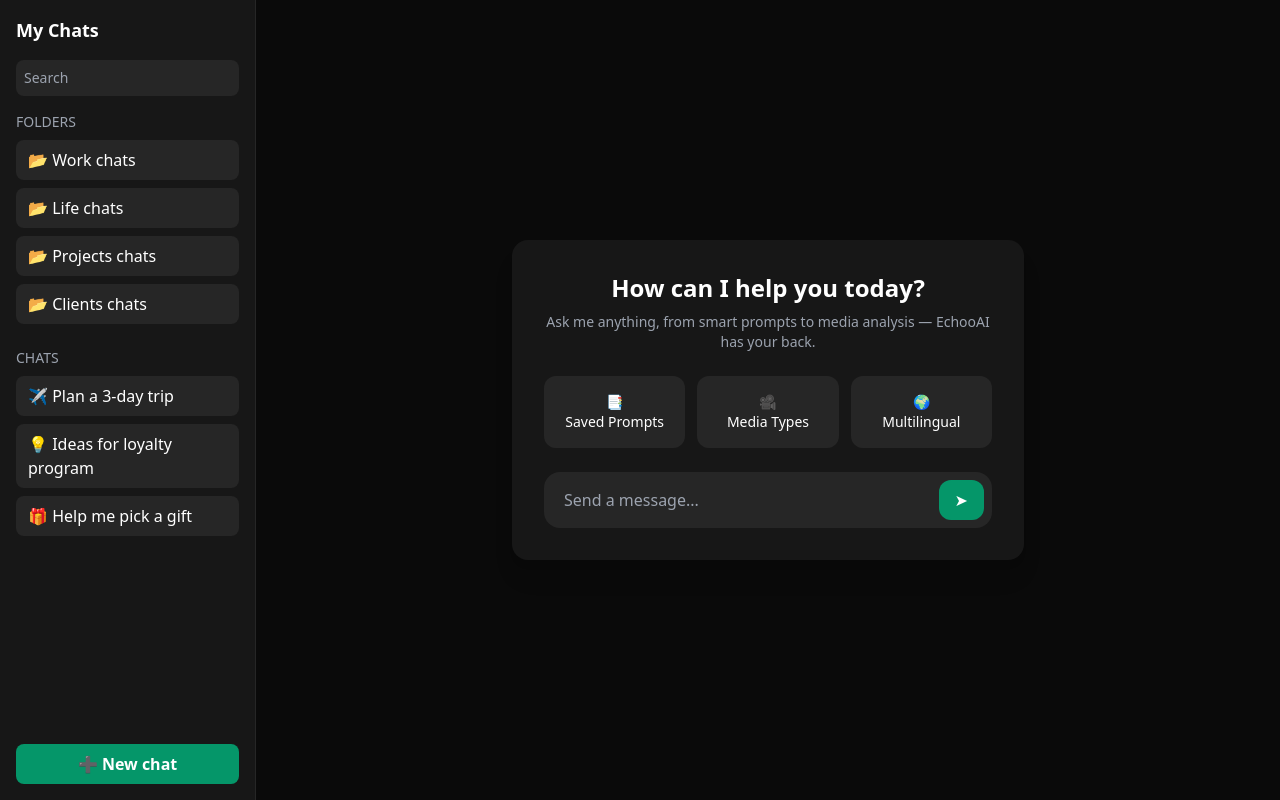
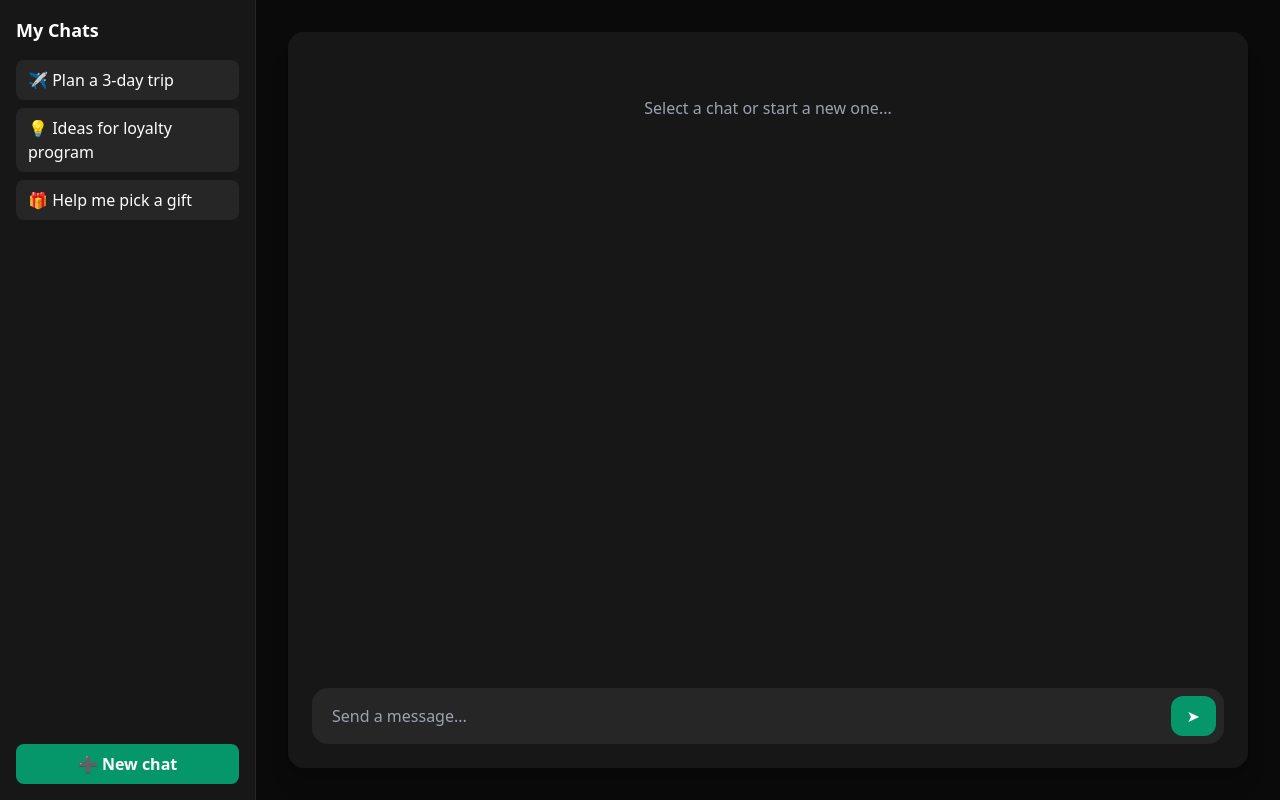
Before and after one commit to Nayan-Programmer/Echoo, a Flask app: page / in a window 1280 px wide. Run offline with Flask 3, Linux system fonts and the light colour scheme; some libraries are stand-ins or nearby versions.

Commit message:
index.html

```diff
--- a/templates/index.html
+++ b/templates/index.html
@@ -3,7 +3,7 @@
 <head>
   <meta charset="UTF-8">
   <meta name="viewport" content="width=device-width, initial-scale=1.0">
-  <title>EchooAI Dashboard</title>
+  <title>EchooAI</title>
   <script src="https://cdn.tailwindcss.com"></script>
 </head>
 <body class="bg-neutral-950 text-white flex min-h-screen">
@@ -12,73 +12,99 @@
   <aside class="w-64 bg-neutral-900 border-r border-neutral-800 p-4 flex flex-col">
     <h2 class="text-lg font-bold mb-4">My Chats</h2>
 
-    <!-- Search -->
-    <input type="text" placeholder="Search"
-           class="w-full mb-4 p-2 rounded-lg bg-neutral-800 text-sm placeholder-gray-400 focus:outline-none"/>
-
-    <!-- Folders -->
-    <div class="mb-6">
-      <h3 class="text-sm uppercase text-gray-400 mb-2">Folders</h3>
-      <ul class="space-y-2">
-        <li class="px-3 py-2 rounded-lg bg-neutral-800 cursor-pointer hover:bg-neutral-700">📂 Work chats</li>
-        <li class="px-3 py-2 rounded-lg bg-neutral-800 cursor-pointer hover:bg-neutral-700">📂 Life chats</li>
-        <li class="px-3 py-2 rounded-lg bg-neutral-800 cursor-pointer hover:bg-neutral-700">📂 Projects chats</li>
-        <li class="px-3 py-2 rounded-lg bg-neutral-800 cursor-pointer hover:bg-neutral-700">📂 Clients chats</li>
-      </ul>
-    </div>
-
     <!-- Chats -->
-    <div class="flex-1">
-      <h3 class="text-sm uppercase text-gray-400 mb-2">Chats</h3>
-      <ul class="space-y-2">
-        <li class="px-3 py-2 rounded-lg bg-neutral-800 cursor-pointer hover:bg-neutral-700">
+    <div class="flex-1 overflow-y-auto">
+      <ul id="chatList" class="space-y-2">
+        <li class="px-3 py-2 rounded-lg bg-neutral-800 cursor-pointer hover:bg-neutral-700" data-chat="trip">
           ✈️ Plan a 3-day trip
         </li>
-        <li class="px-3 py-2 rounded-lg bg-neutral-800 cursor-pointer hover:bg-neutral-700">
+        <li class="px-3 py-2 rounded-lg bg-neutral-800 cursor-pointer hover:bg-neutral-700" data-chat="loyalty">
           💡 Ideas for loyalty program
         </li>
-        <li class="px-3 py-2 rounded-lg bg-neutral-800 cursor-pointer hover:bg-neutral-700">
+        <li class="px-3 py-2 rounded-lg bg-neutral-800 cursor-pointer hover:bg-neutral-700" data-chat="gift">
           🎁 Help me pick a gift
         </li>
       </ul>
     </div>
 
-    <!-- New chat button -->
     <button class="mt-4 flex items-center justify-center bg-emerald-600 hover:bg-emerald-700 px-3 py-2 rounded-lg font-semibold">
       ➕ New chat
     </button>
   </aside>
 
   <!-- Main Chat Area -->
-  <main class="flex-1 flex flex-col items-center justify-center p-8">
+  <main class="flex-1 flex flex-col p-8">
 
-    <!-- Center Card -->
-    <div class="bg-neutral-900 p-8 rounded-2xl shadow-xl max-w-lg w-full text-center">
-      <h1 class="text-2xl font-bold mb-2">How can I help you today?</h1>
-      <p class="text-gray-400 text-sm mb-6">
-        Ask me anything, from smart prompts to media analysis — EchooAI has your back.
-      </p>
-
-      <!-- Feature Cards -->
-      <div class="grid grid-cols-3 gap-3 mb-6">
-        <div class="bg-neutral-800 p-4 rounded-xl text-sm hover:bg-neutral-700 cursor-pointer">
-          📑 <br> Saved Prompts
-        </div>
-        <div class="bg-neutral-800 p-4 rounded-xl text-sm hover:bg-neutral-700 cursor-pointer">
-          🎥 <br> Media Types
-        </div>
-        <div class="bg-neutral-800 p-4 rounded-xl text-sm hover:bg-neutral-700 cursor-pointer">
-          🌍 <br> Multilingual
-        </div>
+    <!-- Chat Box -->
+    <div class="bg-neutral-900 p-6 rounded-2xl shadow-xl flex-1 flex flex-col">
+      <div id="chatWindow" class="flex-1 overflow-y-auto mb-4">
+        <p class="text-gray-400 text-center mt-10">Select a chat or start a new one...</p>
       </div>
 
-      <!-- Search Bar -->
+      <!-- Input -->
       <div class="flex items-center bg-neutral-800 rounded-2xl p-2">
-        <input type="text" placeholder="Send a message..."
+        <input id="messageInput" type="text" placeholder="Send a message..."
                class="flex-1 bg-transparent px-3 py-2 focus:outline-none"/>
-        <button class="bg-emerald-600 hover:bg-emerald-700 px-4 py-2 rounded-xl">➤</button>
+        <button id="sendBtn" class="bg-emerald-600 hover:bg-emerald-700 px-4 py-2 rounded-xl">➤</button>
       </div>
     </div>
   </main>
+
+  <script>
+    const chatWindow = document.getElementById('chatWindow');
+    const messageInput = document.getElementById('messageInput');
+    const sendBtn = document.getElementById('sendBtn');
+    const chatList = document.getElementById('chatList');
+
+    // Dummy chats
+    const chats = {
+      trip: ["Hi! Let's plan your 3-day trip.", "Where do you want to go?"],
+      loyalty: ["We can brainstorm loyalty ideas!", "Do you want points, tiers, or both?"],
+      gift: ["Sure! Who's the gift for?", "What's their favorite hobby?"]
+    };
+
+    // Load chat when sidebar clicked
+    chatList.querySelectorAll('li').forEach(li => {
+      li.addEventListener('click', () => {
+        const key = li.dataset.chat;
+        chatWindow.innerHTML = '';
+        chats[key].forEach(msg => {
+          const p = document.createElement('p');
+          p.textContent = msg;
+          p.className = 'bg-neutral-800 p-2 rounded-lg mb-2 max-w-xs';
+          chatWindow.appendChild(p);
+        });
+        chatWindow.scrollTop = chatWindow.scrollHeight;
+      });
+    });
+
+    // Send message function
+    function sendMessage() {
+      const msg = messageInput.value.trim();
+      if(!msg) return;
+
+      const p = document.createElement('p');
+      p.textContent = msg;
+      p.className = 'bg-emerald-600 text-black p-2 rounded-lg mb-2 max-w-xs self-end';
+      chatWindow.appendChild(p);
+      chatWindow.scrollTop = chatWindow.scrollHeight;
+
+      messageInput.value = '';
+
+      // Simulate EchooAI reply
+      setTimeout(() => {
+        const reply = document.createElement('p');
+        reply.textContent = "EchooAI: " + msg.split('').reverse().join('');
+        reply.className = 'bg-neutral-800 p-2 rounded-lg mb-2 max-w-xs';
+        chatWindow.appendChild(reply);
+        chatWindow.scrollTop = chatWindow.scrollHeight;
+      }, 500);
+    }
+
+    sendBtn.addEventListener('click', sendMessage);
+    messageInput.addEventListener('keypress', e => {
+      if(e.key === 'Enter') sendMessage();
+    });
+  </script>
 </body>
 </html>
```
